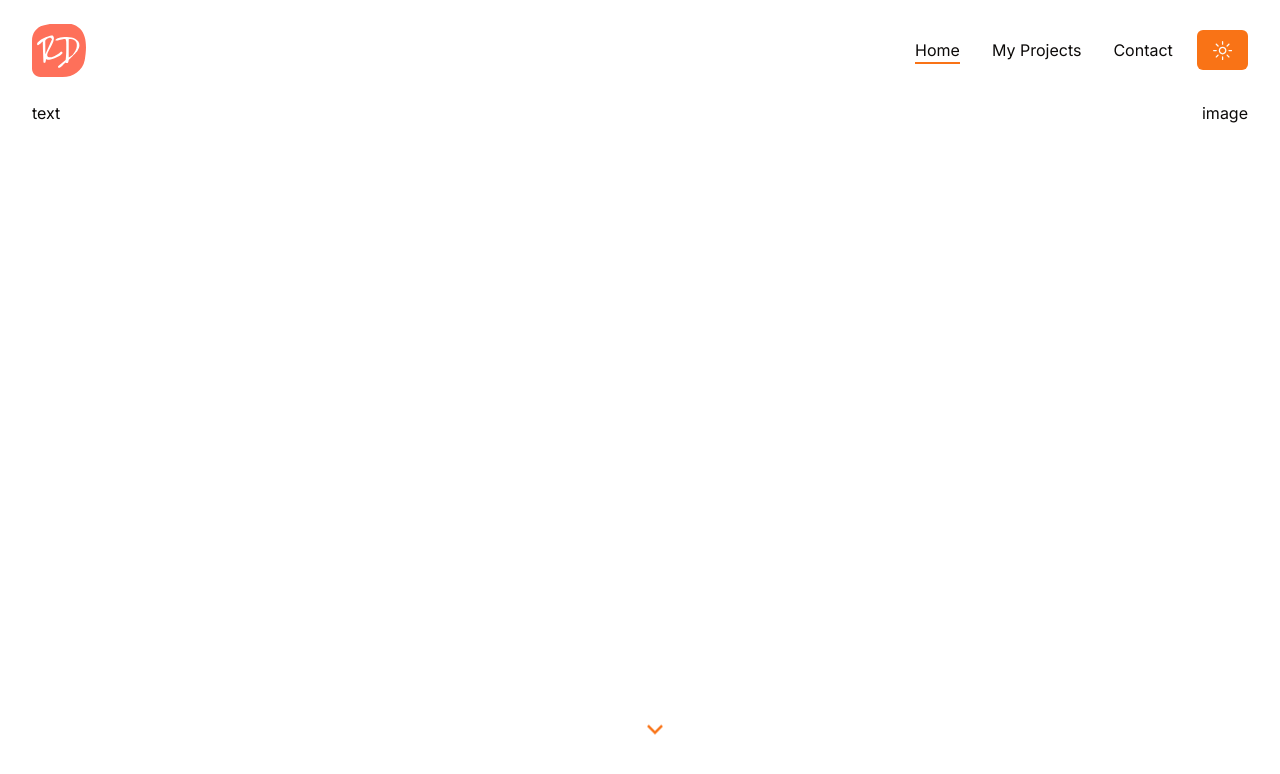
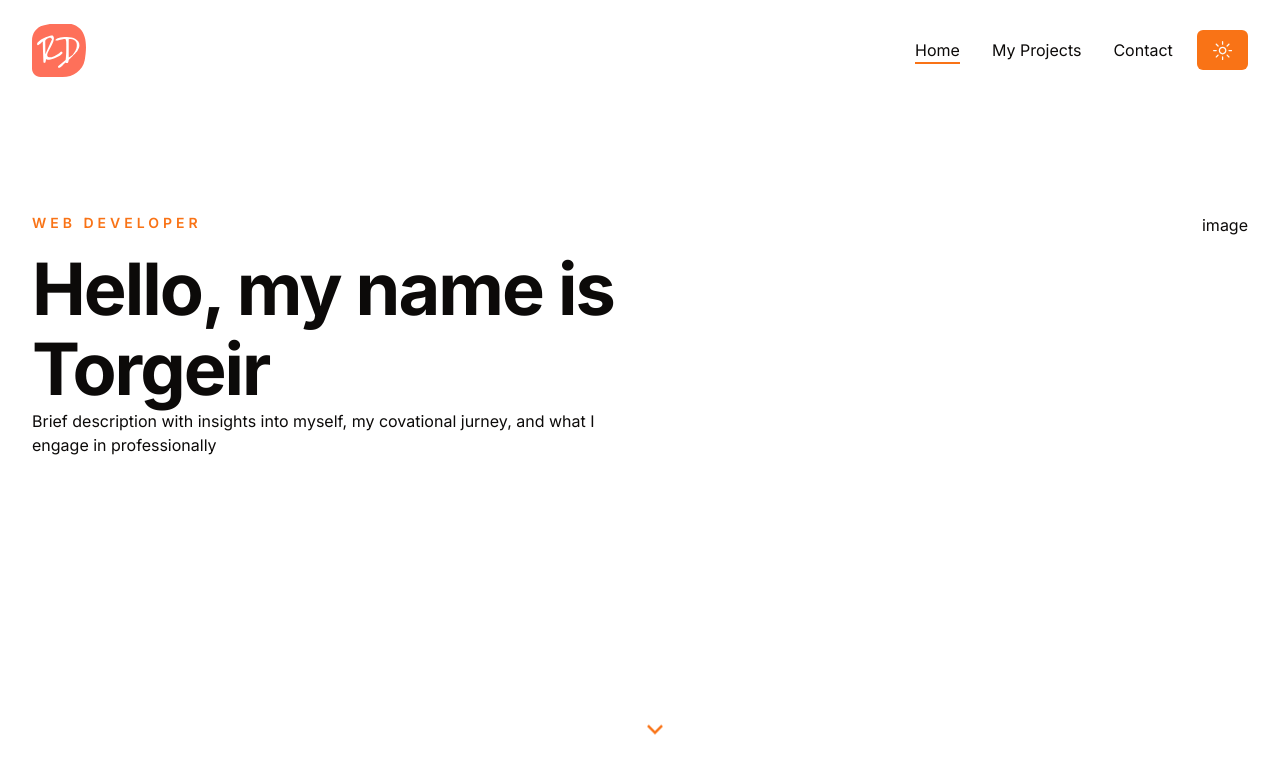
Before and after one commit to torhodhog/portfolio-, a Next.js app: page / in a window 1280 px wide. Shown: the top 774 px of the page. Built offline with nearby package versions, Linux system fonts and the light colour scheme.

Commit message:
Alt oppe og går, jobber med hero.jsx

```diff
--- a/app/globals.css
+++ b/app/globals.css
@@ -61,3 +61,7 @@
     @apply bg-background text-foreground;
   }
 }
+
+.h1 {
+  @apply text-6xl xl:text-[72px] xl:leading-[80px] tracking-[-2px] font-bold;
+}
--- a/components/Hero.jsx
+++ b/components/Hero.jsx
@@ -16,13 +16,17 @@
 
 const Hero = () => {
   return (
-   <section className="">
+   <section className="py-12 xl:py-24 h-[84vh] xl:pt-28 bg-hero bg-no-repeat bg-bottom bg-cover dark:bg-none">
          <div className="container mx-auto">
             <div className="flex justify-between gap-x-8">
                {/* text */}
-               <div>text</div>
+               <div className="flex max-w-[600px] flex-col justify-center mx-auto xl:mx-0 text-center xl:text-left">
+               <div className="text-sm uppercase font-semibold mb-4 text-primary tracking-[4px]" >Web Developer</div>
+               <h1 className="h1">Hello, my name is Torgeir</h1>
+               <p>Brief description with insights into myself, my covational jurney, and what I engage in professionally</p>
+               </div>
                {  /* image */}
-               <div>image</div>
+               <div className="hidden xl:flex relative">image</div>
             </div>
             {/* icon */}
             <div className="hidden md:flex absolute left-2/4 bottom-44 xl:bottom-12 animate-bounce">
--- a/tailwind.config.js
+++ b/tailwind.config.js
@@ -71,6 +71,9 @@
         "accordion-down": "accordion-down 0.2s ease-out",
         "accordion-up": "accordion-up 0.2s ease-out",
       },
+      backgroundImage: {
+        her: 'url(/hero/hero-bg.png)',
+      }
     },
   },
   plugins: [require("tailwindcss-animate")],
```
